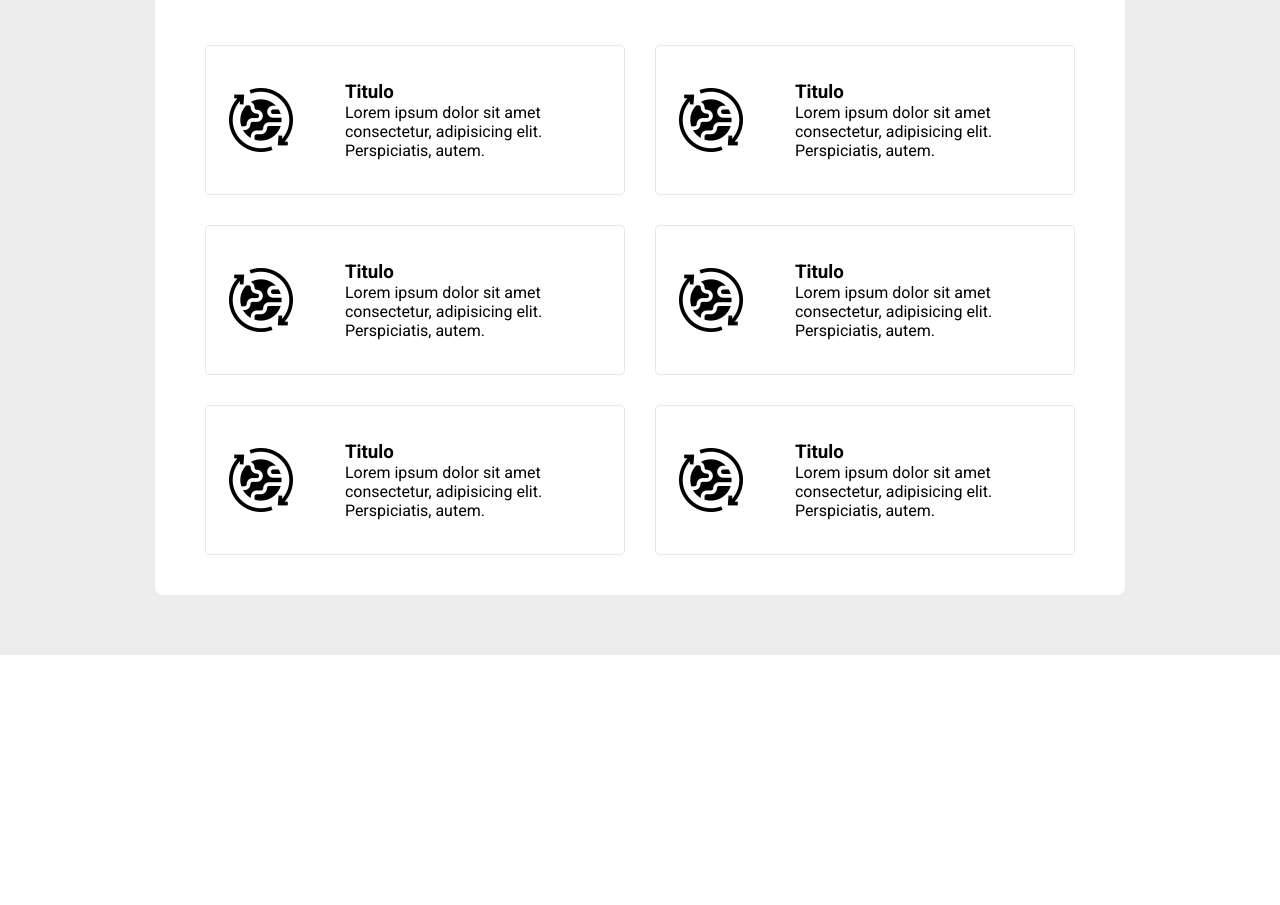
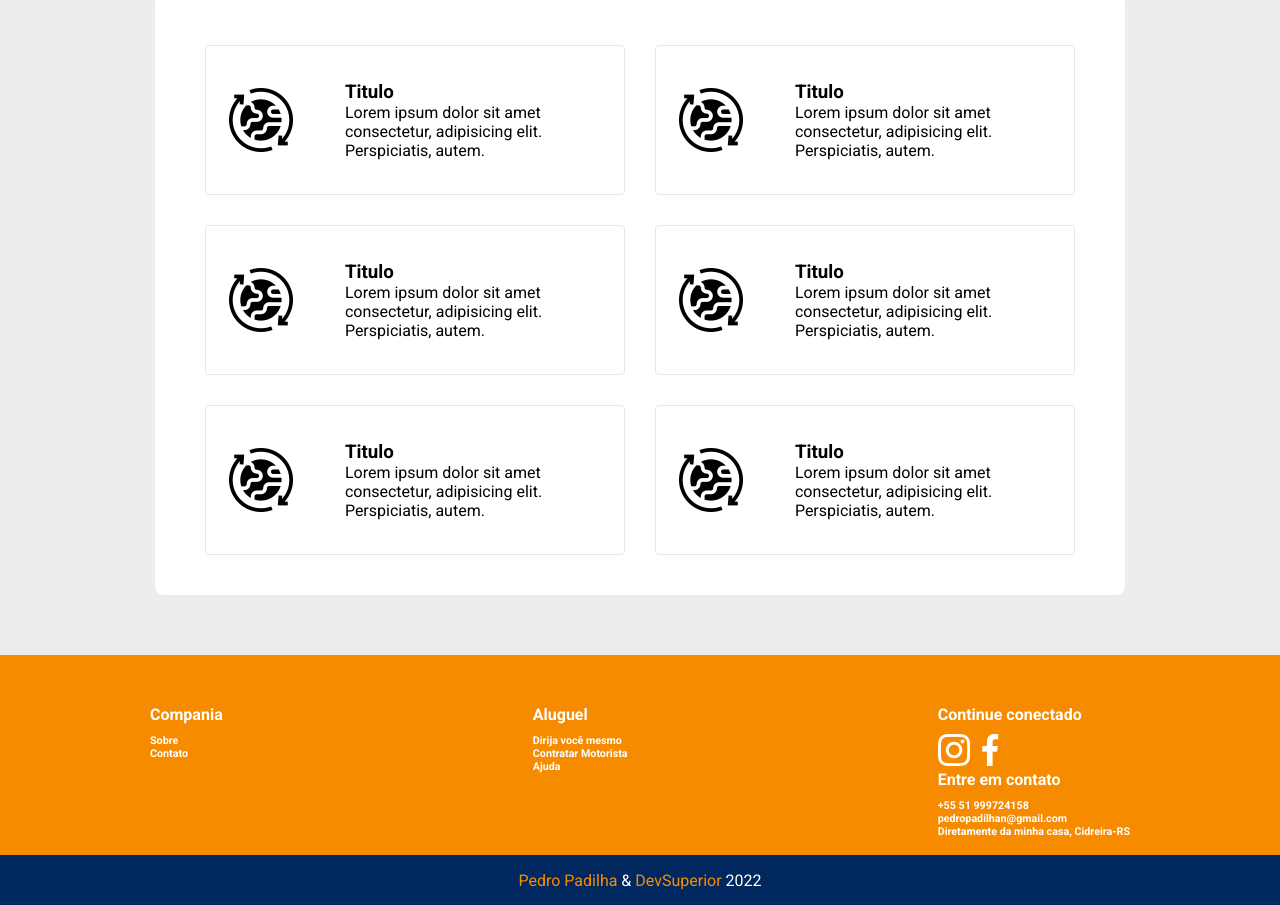
Before and after one commit to pedropadilhan/catalogo-carros, a plain HTML site: page index.html in a window 1280 px wide. Shown: the part 3148-4053 px from the top of the page. Before the commit the page ends 3803 px from the top, so only its background shows below. Drawn offline with Linux system fonts and the light colour scheme.

Commit message:
desktop finalizado

```diff
--- a/css/styles.css
+++ b/css/styles.css
@@ -254,7 +254,7 @@ section .card-item {
 
 }
 
-.about-content{
+.about-content {
   max-width: 1000px;
   min-width: 300px;
   height: 600px;
@@ -269,7 +269,7 @@ section .card-item {
   justify-content: space-between;
 }
 
-.left{
+.left {
   width: 25%;
   min-width: 300px;
   height: 100%;
@@ -277,7 +277,7 @@ section .card-item {
   border-radius: 8px;
 }
 
-.right{
+.right {
   width: 65%;
   height: 100%;
   display: flex;
@@ -287,13 +287,13 @@ section .card-item {
   padding-top: 10%;
 }
 
-.right h3{
+.right h3 {
   text-align: right;
   width: 90%;
   margin-bottom: 20px;
 }
 
-.right p{
+.right p {
   max-width: 90%;
   font-size: 1em;
   letter-spacing: 2px;
@@ -302,7 +302,7 @@ section .card-item {
 }
 
 /* Features */
-.features{
+.features {
   width: 100%;
   height: 100%;
   background: var(--gray);
@@ -312,11 +312,11 @@ section .card-item {
   padding: 50px 0px;
 }
 
-.title-wrapper-features{
+.title-wrapper-features {
   padding: 20px 0px;
 }
 
-.feature-card-block{
+.feature-card-block {
   max-width: 1000px;
   min-width: 300px;
   height: 600px;
@@ -330,7 +330,7 @@ section .card-item {
   grid-gap: 30px;
 }
 
-.feature-card-item{
+.feature-card-item {
   max-width: 420px;
   height: 150px;
   display: flex;
@@ -341,12 +341,71 @@ section .card-item {
   border-radius: 4px;
 }
 
-.feature-text-content{
+.feature-text-content {
   max-width: 60%;
   margin: 5px;
 }
 
-.feature-card-item img{
+.feature-card-item img {
   width: 64px;
   height: 64px;
 }
+
+/* Footer */
+footer {
+  width: 100%;
+  height: 250px;
+}
+
+footer .main {
+  width: 100%;
+  height: 200px;
+  background-color: var(--orange);
+  padding: 20px 10px;
+}
+
+.footer-links {
+  max-width: 1000px;
+  min-width: 300px;
+  display: flex;
+  flex-direction: row;
+  justify-content: space-between;
+  margin-top: 20px;
+}
+
+.footer-company,
+.footer-rental,
+.footer-content,
+.footer-social {
+  color: white;
+  height: 100%;
+  min-height: 100px;
+}
+
+.footer-links h4 {
+  margin-bottom: 10px;
+}
+
+.footer-links {
+  margin-bottom: 8px;
+}
+
+.main .footer-social img {
+  width: 32px;
+  height: 32px;
+}
+
+footer .last {
+  width: 100%;
+  height: 50px;
+  background: var(--blue);
+  color: white;
+  display: flex;
+  align-items: center;
+  justify-content: center;
+}
+
+footer .last a{
+  color: var(--orange);
+  text-decoration: none;
+}
--- a/index.html
+++ b/index.html
@@ -230,6 +230,43 @@
     </div>
   </section>
 
+  <footer>
+    <div class="main">
+      <div class="content footer-links">
+        <div class="footer-company">
+          <h4>Compania</h4>
+          <h6>Sobre</h6>
+          <h6>Contato</h6>
+        </div>
+        <div class="footer-rental">
+          <h4>Aluguel</h4>
+          <h6>Dirija você mesmo</h6>
+          <h6>Contratar Motorista</h6>
+          <h6>Ajuda</h6>
+        </div>
+
+        <div class="footer-social">
+          <h4>Continue conectado</h4>
+          <div class="social-icons">
+            <img src="images/instagram.png" alt="Instagram">
+            <img src="images/facebook.png" alt="Facebook">
+          </div>
+          <div class="footer-contact">
+            <h4>Entre em contato</h4>
+            <h6>+55 51 999724158</h6>
+            <h6>pedropadilhan@gmail.com</h6>
+            <h6>Diretamente da minha casa, Cidreira-RS</h6>
+          </div>
+        </div>
+      </div>
+    </div>
+    <div class="last">
+      <p>
+        <a href="https://github.com/pedropadilhan" target="_blank">Pedro Padilha</a> & <a href="https://www.youtube.com/watch?v=WzO5QlkjVLA&t=2804" target="_blank">DevSuperior</a> 2022
+      </p>
+    </div>
+  </footer>
+
 </body>
 
 </html>
```
Lines whose indentation alone changed are shown as unchanged.
